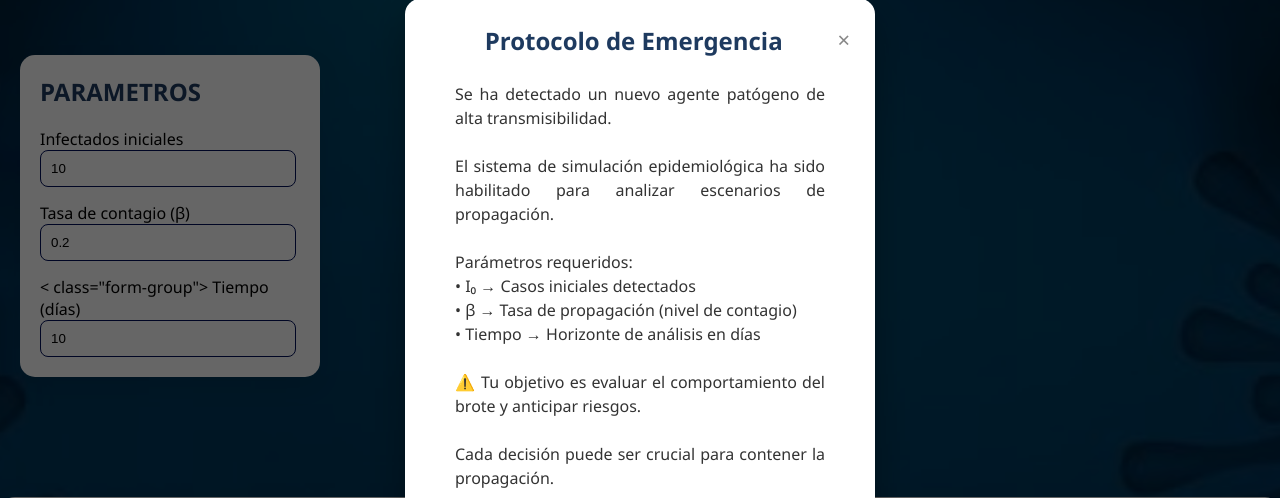
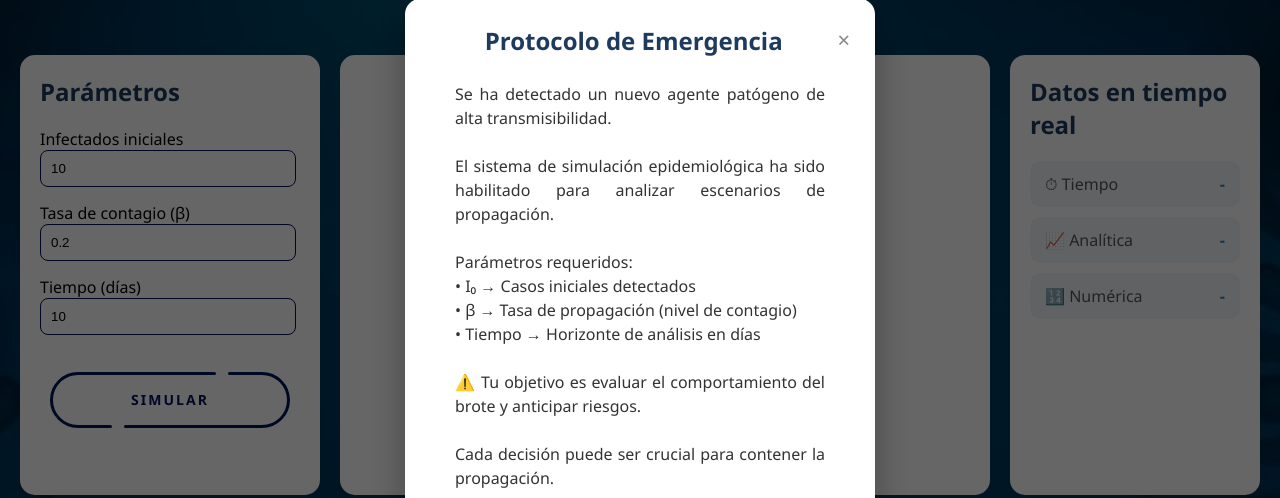
Before and after one commit to Yammery80/SISEI, a Flask app: page / in a window 1280 px wide. Shown: the part 129-627 px from the top of the page. Run offline with Flask 3, Linux system fonts and the light colour scheme.

Commit message:
codigo corregido

```diff
--- a/static/style.css
+++ b/static/style.css
@@ -44,6 +44,7 @@ body {
 .form-group {
     margin-bottom: 15px;
 }
+
 
 input {
     width: 90%;
--- a/templates/index.html
+++ b/templates/index.html
@@ -20,10 +20,10 @@
         <!-- PANEL IZQUIERDO -->
         <section class="panel control-panel">
 
-            <h2>PARAMETROS</h2>
+            <h2>Parámetros</h2>
 
             <div class="form-group">
-                <label>Infectados iniciales</label>
+                <label>Infectados iniciales </label>
                 <input type="number" id="I0" value="10">
             </div>
 
@@ -32,7 +32,7 @@
                 <input type="number" step="0.01" id="beta" value="0.2">
             </div>
 
-            < class="form-group">
+            <div class="form-group">
                 <label>Tiempo (días)</label>
                 <input type="number" id="t_max" value="10">
             </div>
@@ -74,11 +74,7 @@
 
         </section>
 
-
-
     </main>
-
-</div>
 
 </div>
 
@@ -89,7 +85,7 @@
         <p id="modalText"></p>
     </div>
 </div>
-divisibleby
+
 <script src="/static/script.js"></script>
 </body>
 </html>
```
